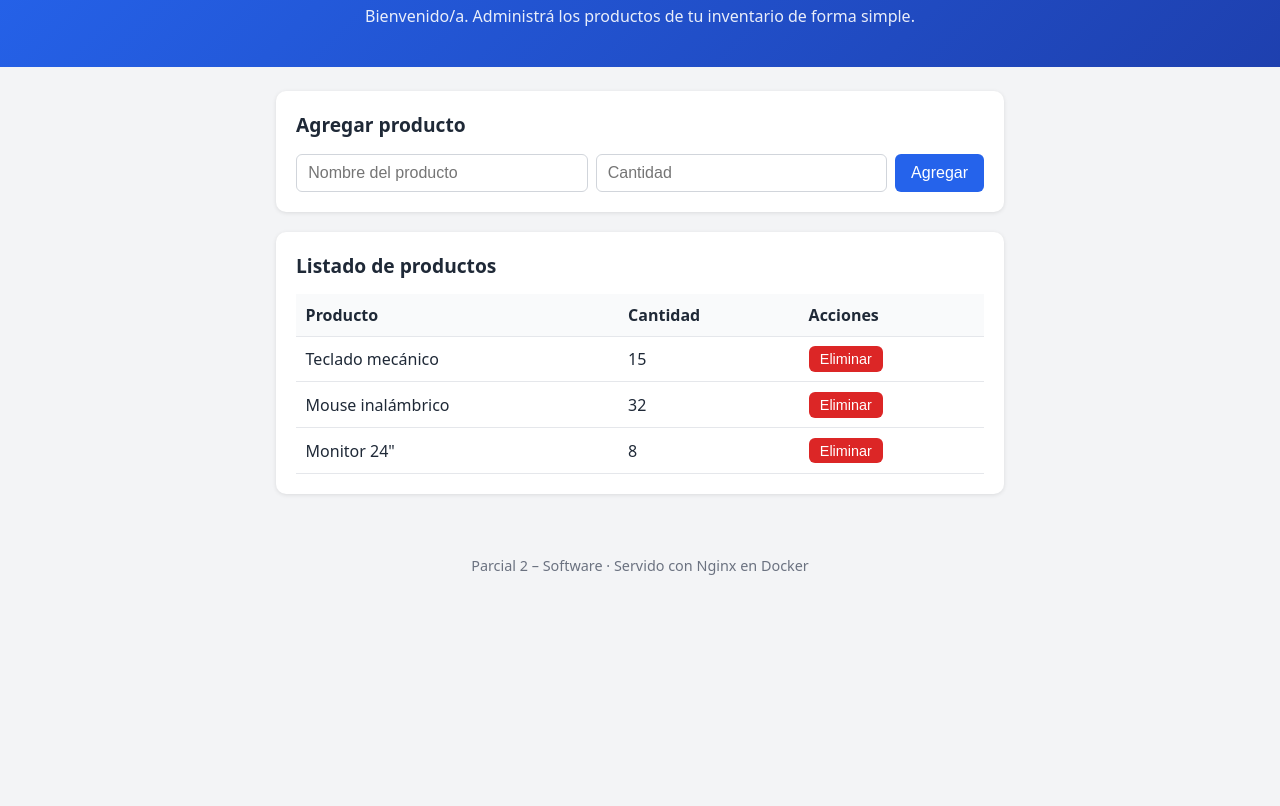
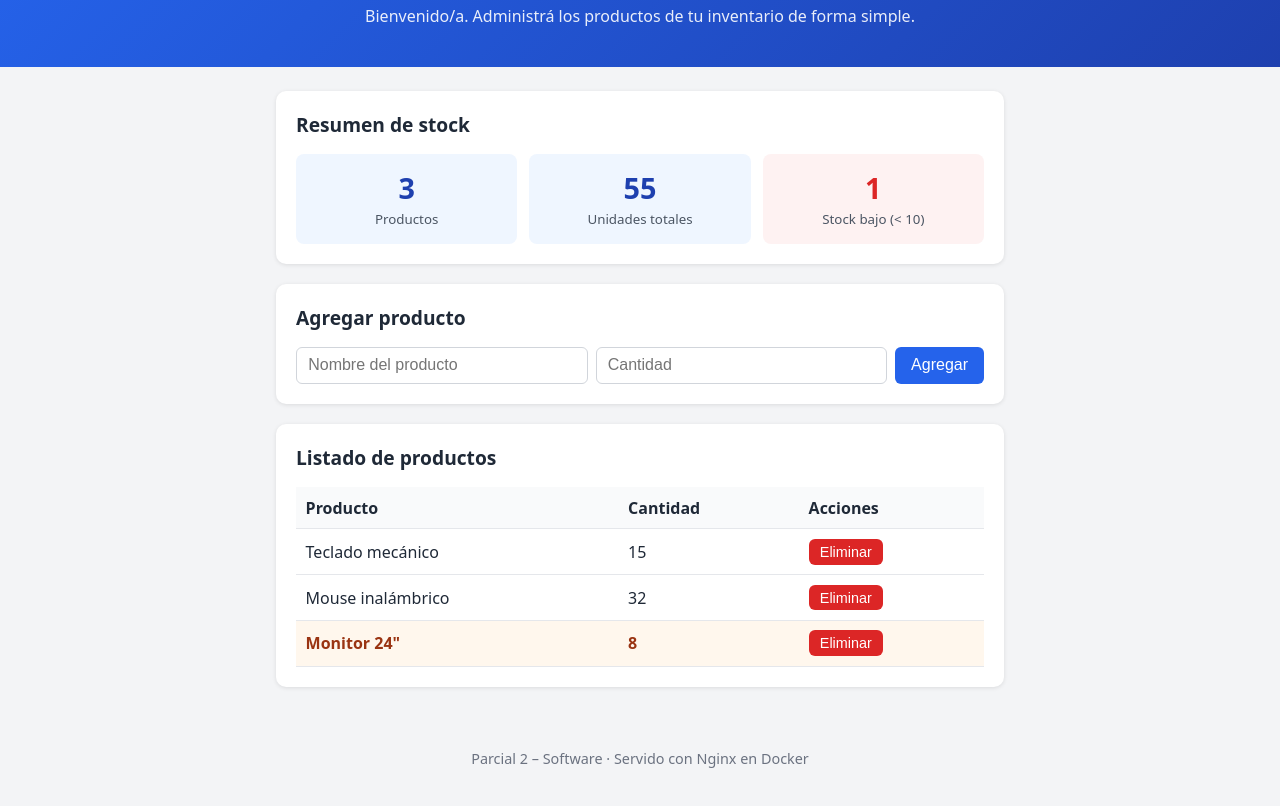
Before and after one commit to Alanemanuel16/parcial2-v2-Ing-software, a plain HTML site: page index.html in a window 1280 px wide. Shown: the part 86-892 px from the top of the page. Before the commit the page ends 800 px from the top, so only its background shows below. Drawn offline with Linux system fonts and the light colour scheme.

Commit message:
feat: agrega seccion de resumen de stock con alerta de stock bajo

```diff
--- a/app.js
+++ b/app.js
@@ -8,10 +8,21 @@ let productos = [
 const tabla = document.getElementById("tabla-productos");
 const form = document.getElementById("form-producto");
 
+const UMBRAL_STOCK_BAJO = 10;
+
+function actualizarResumen() {
+  document.getElementById("stat-total").textContent = productos.length;
+  document.getElementById("stat-unidades").textContent =
+    productos.reduce((suma, p) => suma + p.cantidad, 0);
+  document.getElementById("stat-bajo").textContent =
+    productos.filter((p) => p.cantidad < UMBRAL_STOCK_BAJO).length;
+}
+
 function render() {
   tabla.innerHTML = "";
   productos.forEach((p, i) => {
     const fila = document.createElement("tr");
+    if (p.cantidad < UMBRAL_STOCK_BAJO) fila.classList.add("bajo");
     fila.innerHTML = `
       <td>${p.nombre}</td>
       <td>${p.cantidad}</td>
@@ -19,6 +30,7 @@ function render() {
     `;
     tabla.appendChild(fila);
   });
+  actualizarResumen();
 }
 
 form.addEventListener("submit", (e) => {
--- a/index.html
+++ b/index.html
@@ -13,6 +13,15 @@
   </header>
 
   <main>
+    <section class="card" id="resumen">
+      <h2>Resumen de stock</h2>
+      <div class="stats">
+        <div class="stat"><span id="stat-total">0</span><small>Productos</small></div>
+        <div class="stat"><span id="stat-unidades">0</span><small>Unidades totales</small></div>
+        <div class="stat stat-alerta"><span id="stat-bajo">0</span><small>Stock bajo (&lt; 10)</small></div>
+      </div>
+    </section>
+
     <section class="card" id="alta">
       <h2>Agregar producto</h2>
       <form id="form-producto">
--- a/style.css
+++ b/style.css
@@ -57,4 +57,18 @@ table { width: 100%; border-collapse: collapse; }
 th, td { text-align: left; padding: .6rem; border-bottom: 1px solid #e5e7eb; }
 th { background: #f9fafb; }
 
+/* Sección de resumen de stock */
+.stats { display: grid; grid-template-columns: repeat(3, 1fr); gap: .75rem; }
+.stat {
+  background: #eff6ff;
+  border-radius: 8px;
+  padding: .9rem;
+  text-align: center;
+}
+.stat span { display: block; font-size: 1.8rem; font-weight: 700; color: #1e40af; }
+.stat small { color: #4b5563; }
+.stat-alerta { background: #fef2f2; }
+.stat-alerta span { color: #dc2626; }
+tr.bajo td { background: #fff7ed; color: #9a3412; font-weight: 600; }
+
 footer { text-align: center; padding: 1.5rem; color: #6b7280; font-size: .9rem; }
```
